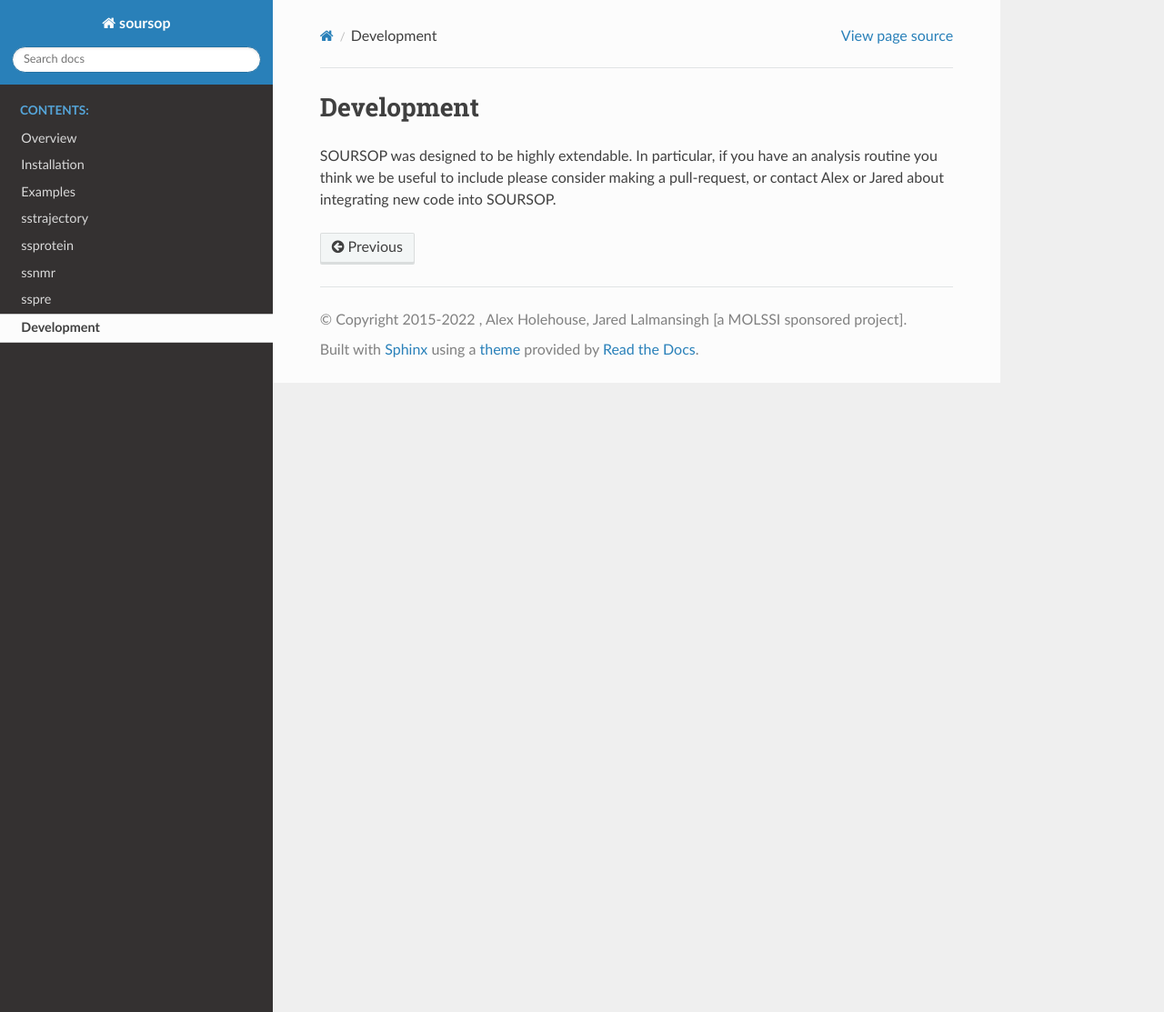
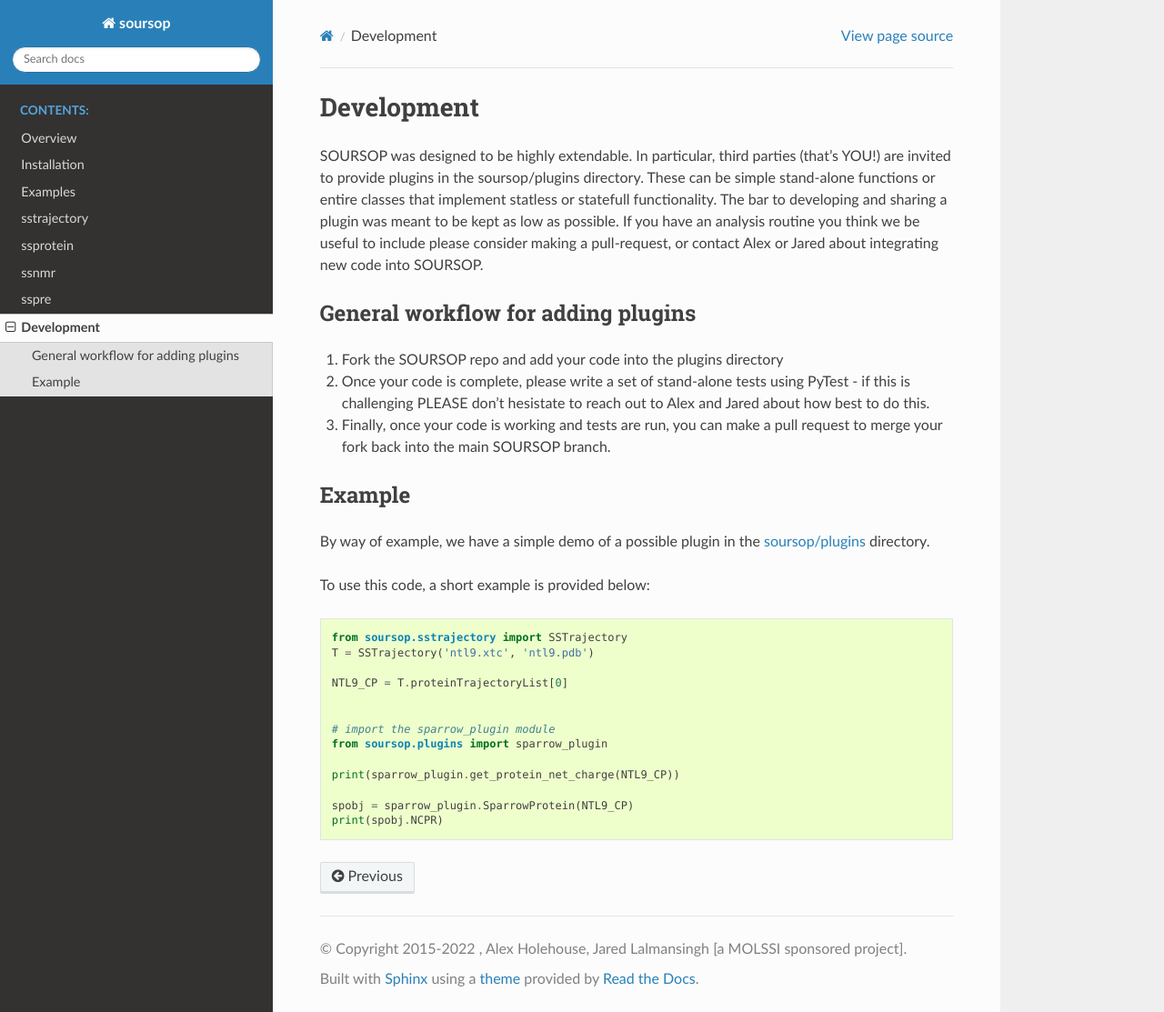
Before and after one commit to holehouse-lab/soursop, a Sphinx documentation site: the page built from docs/usage/development.rst, in a window 1280 px wide and 1113 px high. Shown: the whole window at 91% size. Built offline with Sphinx 7.4.7 and the Read the Docs theme 2.0.0, drawn with Linux system fonts in a browser that asks for light colours.

Commit message:
Updated ahead of 0.2.3 updated

```diff
--- a/docs/usage/development.rst
+++ b/docs/usage/development.rst
@@ -1,4 +1,32 @@
 Development
 =============
 
-SOURSOP was designed to be highly extendable. In particular, if you have an analysis routine you think we be useful to include please consider making a pull-request, or contact Alex or Jared about integrating new code into SOURSOP.
+SOURSOP was designed to be highly extendable. In particular, third parties (that's YOU!) are invited to provide plugins in the soursop/plugins directory. These can be simple stand-alone functions or entire classes that implement statless or statefull functionality. The bar to developing and sharing a plugin was meant to be kept as low as possible. If you have an analysis routine you think we be useful to include please consider making a pull-request, or contact Alex or Jared about integrating new code into SOURSOP.
+
+General workflow for adding plugins
+----------------------------------------
+
+1. Fork the SOURSOP repo and add your code into the plugins directory
+2. Once your code is complete, please write a set of stand-alone tests using PyTest - if this is challenging PLEASE don't hesistate to reach out to Alex and Jared about how best to do this.
+3. Finally, once your code is working and tests are run, you can make a pull request to merge your fork back into the main SOURSOP branch.
+
+Example
+---------------
+By way of example, we have a simple demo of a possible plugin in the `soursop/plugins
+<https://github.com/holehouse-lab/soursop/tree/master/soursop/plugins/>`_ directory.
+
+To use this code, a short example is provided below::
+
+	from soursop.sstrajectory import SSTrajectory
+	T = SSTrajectory('ntl9.xtc', 'ntl9.pdb')
+
+	NTL9_CP = T.proteinTrajectoryList[0]
+
+
+	# import the sparrow_plugin module
+	from soursop.plugins import sparrow_plugin
+
+	print(sparrow_plugin.get_protein_net_charge(NTL9_CP))
+
+	spobj = sparrow_plugin.SparrowProtein(NTL9_CP)
+	print(spobj.NCPR)
```
Also changed, not shown: README.md (+29 -9 lines), docs/usage/examples.rst (+2 -10 lines).
